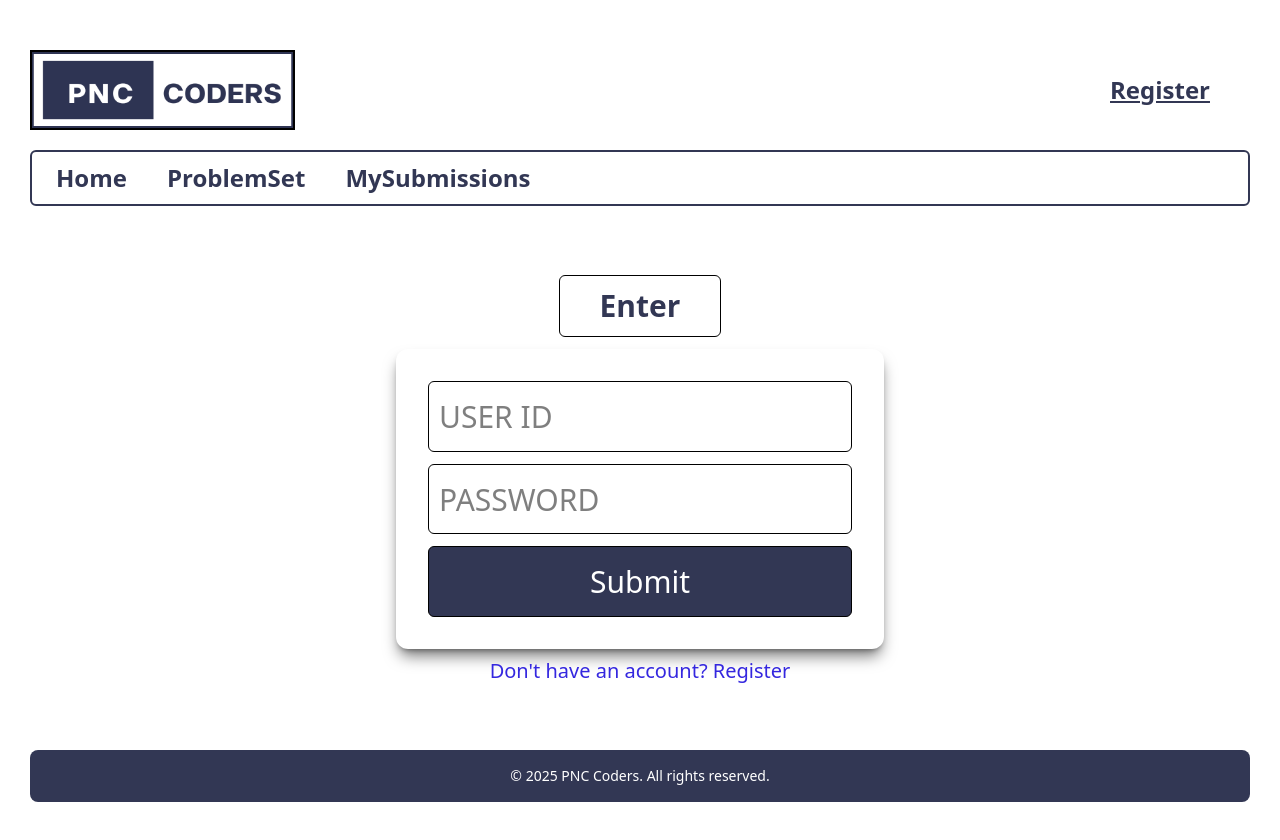
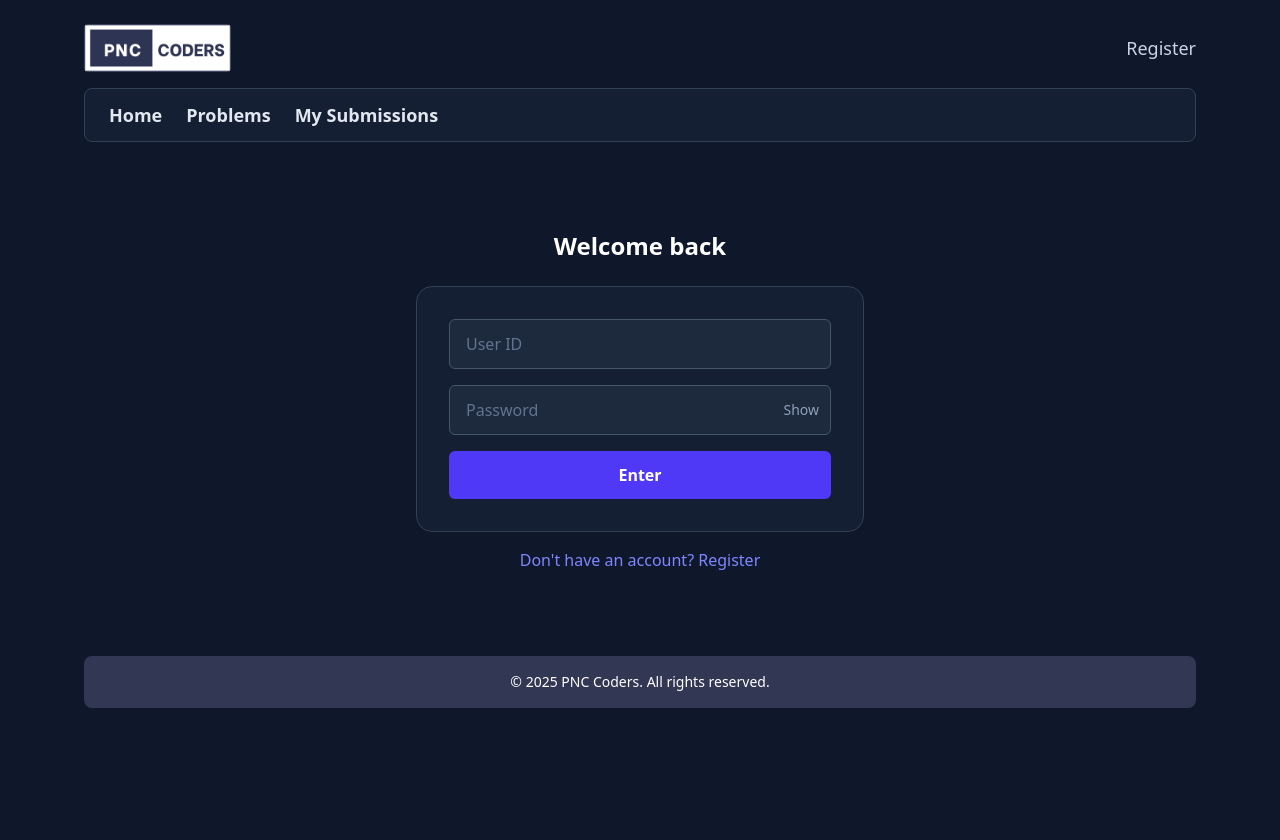
Before and after one commit to ladiwalparth/OJProject, a React (Vite) app in the folder frontend/: page /enter in a window 1280 px wide. Shown: the top 840 px of the page. After the commit the page ends 800 px from the top, so only its background shows below. Built offline with nearby package versions, Linux system fonts and the light colour scheme; no server answers.

Commit message:
Upgrade UI, Problem set and Test cases

```diff
--- a/frontend/src/Layout.jsx
+++ b/frontend/src/Layout.jsx
@@ -1,15 +1,15 @@
-import React from 'react'
-import {Outlet} from 'react-router-dom'
-import Header from './components/Header/Header.jsx'
-import Footer from './components/Footer/Footer.jsx'
-const Layout = () => {
-  return (
-    <div className="w-full min-h-screen px-[30px] py-[50px]">
-      <Header/>
-      <Outlet/>
-      <Footer/>
+import { Outlet } from 'react-router-dom';
+import Header from './components/Header/Header.jsx';
+import Footer from './components/Footer/Footer.jsx';
+
+const Layout = () => (
+  <div className="min-h-screen bg-slate-900 text-slate-200">
+    <div className="max-w-6xl mx-auto px-5 py-6">
+      <Header />
+      <main className="mt-6"><Outlet /></main>
+      <Footer />
     </div>
-  )
-}
+  </div>
+);
 
-export default Layout
+export default Layout;
--- a/frontend/src/components/Enter/Enter.jsx
+++ b/frontend/src/components/Enter/Enter.jsx
@@ -1,45 +1,35 @@
-import { Link, useNavigate } from "react-router-dom"
+import { useState } from 'react';
+import { Link, useNavigate } from 'react-router-dom';
+import { enterData } from '../../service/api';
 
-import { enterData } from "../../service/api";
 const Enter = () => {
-
   const navigate = useNavigate();
-
+  const [showPw, setShowPw] = useState(false);
 
   const handleSubmit = async (e) => {
     e.preventDefault();
+    const formData = { userId: e.target.userId.value, password: e.target.password.value };
+    try { await enterData(formData, navigate); } catch (err) { console.log(err.message); }
+  };
 
-    const userId = e.target.userId.value;
-    const password = e.target.password.value;
+  const field = "w-full rounded-md border border-slate-600 bg-slate-800 text-slate-100 placeholder-slate-500 px-4 py-3 outline-none focus:border-indigo-500 transition";
 
-    const formData = {
-      userId,
-      password
-    }
+  return (
+    <div className="flex flex-col items-center justify-center py-16">
+      <h1 className="text-2xl font-bold text-white mb-6">Welcome back</h1>
+      <form onSubmit={handleSubmit} className="w-full max-w-md rounded-2xl border border-slate-700 bg-slate-800/50 p-8 flex flex-col gap-4">
+        <input name="userId" placeholder="User ID" className={field} required />
+        <div className="relative">
+          <input name="password" type={showPw ? "text" : "password"} placeholder="Password" className={field} required />
+          <button type="button" onClick={() => setShowPw(s => !s)} className="absolute right-3 top-1/2 -translate-y-1/2 text-sm text-slate-400 hover:text-slate-200">
+            {showPw ? "Hide" : "Show"}
+          </button>
+        </div>
+        <button className="rounded-md bg-indigo-600 hover:bg-indigo-500 py-3 font-semibold text-white transition">Enter</button>
+      </form>
+      <Link to="/register" className="mt-4 text-indigo-400 hover:text-indigo-300">Don't have an account? Register</Link>
+    </div>
+  );
+};
 
-    try {
-
-      await enterData(formData,navigate);
-
-
-    } catch (error) {
-
-      console.log(error.message);
-    }
-  }
-  return (
-    <div className="mt-[12px] h-[500px] w-full flex flex-col justify-center items-center">
-      <div className="text-3xl text-[#323754] mb-3 border border-black rounded-md py-3 px-10 font-bold"> Enter </div>
-      <form onSubmit={handleSubmit} className="rounded-xl h-[300px] w-[40%] shadow-lg/50 flex flex-col p-8 gap-3">
-        <input name="userId" placeholder="USER ID" className="h-full w-full border border-black rounded-md text-3xl p-2.5" required />
-        <input name="password" placeholder="PASSWORD" className="h-full w-full border border-black rounded-md text-3xl p-2.5" required />
-        <button className="h-full w-full border border-black rounded-md text-3xl p-2.5 text-white bg-[#323754]">Submit</button>
-      </form>
-      <Link to='/register' className='text-xl mt-2 text-[#3427df]'>
-        Don't have an account? Register
-      </Link>
-    </div>
-  )
-}
-
-export default Enter
+export default Enter;
--- a/frontend/src/components/Header/Header.jsx
+++ b/frontend/src/components/Header/Header.jsx
@@ -1,69 +1,42 @@
-import React from 'react';
 import weblogo from '../../assets/FinalLogoOJcopy.png';
-import { NavLink, Link, useLocation, useLoaderData } from 'react-router-dom';
+import { Link, useLocation, useLoaderData } from 'react-router-dom';
 import { logoutUser } from '../../service/api';
+
 const Header = () => {
-  const location = useLocation();
+  const { pathname } = useLocation();
   const loader = useLoaderData();
-  const currentPath = location.pathname;
-  const handleOnClick = () => {
-    logoutUser();
-  }
+  const link = "text-lg font-medium text-slate-300 hover:text-white transition";
+  const nav = "text-lg font-semibold text-slate-200 hover:text-indigo-400 transition";
+
   return (
-    <>
-      <header className="grid grid-cols-9 grid-rows-[80px_80px] w-full gap-x-2 gap-y-2">
-        <Link
-          to="/"
-          className="border border-black h-full w-full col-span-2"
-        >
-          <img src={weblogo} alt="Website Logo" className="border border-black h-full w-full col-span-2" /></Link>
-        {/* <div className="col-start-8 col-span-2 flex items-center justify-end">
-          <Link to='/enter' className='text-center text-2xl text-[#323754]'>Enter</Link>
-          <span className='text-center text-2xl text-[#323754] mx-2'>|</span>
-          <Link to='/register' className='text-center text-2xl text-[#323754]'>Register</Link>
-          {if(location.path === "/enter"){
-          <Link to='/register' className='text-center text-2xl text-[#323754]'>Register</Link>
-        } else if(location.path === "/register"){
-          <Link to='/enter' className='text-center text-2xl text-[#323754]'>Enter</Link>
-        } else if(loader){
-          <Link to='/' className='text-center text-2xl text-[#323754]'>loader.userId</Link>
-        } else {
-          <Link to='/enter' className='text-center text-2xl text-[#323754]'>Enter</Link>
-          <span className='text-center text-2xl text-[#323754] mx-2'>|</span>
-          <Link to='/register' className='text-center text-2xl text-[#323754]'>Register</Link>
-        }}
-        </div> */}
-        <div className="col-start-8 col-span-2 flex items-center justify-end">
-          {currentPath === "/enter" ? (
-            <Link to="/register" className="text-center text-2xl text-[#323754] mr-10 font-semibold underline">Register</Link>
-          ) : currentPath === "/register" ? (
-            <Link to="/enter" className="text-center text-2xl text-[#323754] mr-10 font-semibold underline">Enter</Link>
+    <header className="flex flex-col gap-4">
+      <div className="flex items-center justify-between">
+        <Link to="/"><img src={weblogo} alt="Online Judge" className="h-12 w-auto rounded" /></Link>
+        <div className="flex items-center gap-4">
+          {pathname === "/enter" ? (
+            <Link to="/register" className={link}>Register</Link>
+          ) : pathname === "/register" ? (
+            <Link to="/enter" className={link}>Enter</Link>
           ) : loader?.id ? (
             <>
-              <Link to="/" className="text-center text-2xl text-[#323754] font-semibold underline">{loader.id} </Link>
-              <span className="text-center text-2xl text-[#323754] mx-2 font-semibold underline">|</span>
-              <button onClick={handleOnClick} className="text-center text-2xl text-[#323754] font-semibold underline cursor-pointer">Logout</button>
+              <span className="text-slate-400">Hi, <span className="text-white font-semibold">{loader.id}</span></span>
+              <button onClick={logoutUser} className="rounded-md bg-slate-700 hover:bg-slate-600 px-3 py-1.5 text-sm font-semibold text-white transition cursor-pointer">Logout</button>
             </>
           ) : (
             <>
-              <Link to="/enter" className="text-center text-2xl text-[#323754] font-semibold underline">Enter</Link>
-              <span className="text-center text-2xl text-[#323754] mx-2 font-semibold underline">|</span>
-              <Link to="/register" className="text-center text-2xl text-[#323754] font-semibold underline">Register</Link>
+              <Link to="/enter" className={link}>Enter</Link>
+              <span className="text-slate-600">|</span>
+              <Link to="/register" className={link}>Register</Link>
             </>
           )}
         </div>
-        <div className="col-span-9 flex items-center">
-          <div className="border-2 border-[#323754] rounded-md w-full h-[70%] flex items-center justify-start p-3 px-6 gap-10">
-            <Link to="/" className="text-2xl text-[#323754] font-semibold">Home</Link>
-            <Link to="/problemSet" className="text-2xl text-[#323754] font-semibold">ProblemSet</Link>
-            <Link to="/Submissions" className="text-2xl text-[#323754] font-semibold">MySubmissions</Link>
-          </div>
-        </div>
-
-
-
-      </header>
-    </>
+      </div>
+      <nav className="flex items-center gap-6 rounded-lg border border-slate-700 bg-slate-800/50 px-6 py-3">
+        <Link to="/" className={nav}>Home</Link>
+        <Link to="/problemSet" className={nav}>Problems</Link>
+        <Link to="/Submissions" className={nav}>My Submissions</Link>
+      </nav>
+    </header>
   );
 };
 
--- a/frontend/src/components/ProblemSet/ProblemSet.jsx
+++ b/frontend/src/components/ProblemSet/ProblemSet.jsx
@@ -1,32 +1,32 @@
-import React, { useEffect, useState } from 'react'
+import { useEffect, useState } from 'react';
 import { Link, useNavigate } from 'react-router-dom';
-import { getProblems } from '../../service/api'
+import { getProblems } from '../../service/api';
+
+const diff = (d) =>
+  d === 'Easy' ? 'bg-green-500/15 text-green-400'
+  : d === 'Medium' ? 'bg-amber-500/15 text-amber-400'
+  : d === 'Hard' ? 'bg-red-500/15 text-red-400'
+  : 'bg-slate-600/30 text-slate-300';
+
 const ProblemSet = () => {
   const navigate = useNavigate();
   const [problems, setProblems] = useState([]);
-  useEffect(() => {
-    const fetchproblems = async () => {
-      const data = await getProblems(navigate);
-      setProblems(data);
-    }
-    fetchproblems();
-  }, []);
+  useEffect(() => { (async () => setProblems(await getProblems(navigate) || []))(); }, []);
 
   return (
-    <div className="flex flex-col gap-2">
+    <div className="flex flex-col gap-4">
+      <h1 className="text-2xl font-bold text-white">Problems</h1>
+      <div className="flex flex-col gap-2">
+        {problems.map((item) => (
+          <Link to={`/submit/${item.code}`} key={item._id}
+            className="group flex items-center justify-between rounded-lg border border-slate-700 bg-slate-800/50 hover:bg-slate-800 hover:border-indigo-500 px-5 py-4 transition">
+            <span className="text-lg font-medium text-slate-200 group-hover:text-white">{item.name}</span>
+            <span className={`text-sm font-semibold px-3 py-1 rounded-full ${diff(item.difficulty)}`}>{item.difficulty}</span>
+          </Link>
+        ))}
+      </div>
+    </div>
+  );
+};
 
-      {problems.map(item => {
-        return // from: <Link to={`/displayProblem/${item.code}`} ...
-<Link to={`/submit/${item.code}`} key={item._id} className="text-2xl text-[#323754] font-semibold h-10 border-2 border-[#323754] px-3 flex justify-between items-center">
-          <div className="mx-5">{item.name}</div>
-          <div>{item.difficulty}</div>
-        </Link>
-      })}
-      {/* note if you are using curly brackets in map then you must use return, implicit
-      return would not work then */}
-    </div>
-  )
-
-}
-
-export default ProblemSet
+export default ProblemSet;
--- a/frontend/src/components/Register/Register.jsx
+++ b/frontend/src/components/Register/Register.jsx
@@ -1,56 +1,44 @@
-import React from 'react'
-import { Link, useNavigate } from 'react-router-dom'
-import {uploadData} from '../../service/api.js'
+import { useState } from 'react';
+import { Link, useNavigate } from 'react-router-dom';
+import { uploadData } from '../../service/api.js';
 
 const Register = () => {
+  const navigate = useNavigate();
+  const [showPw, setShowPw] = useState(false);
 
-    const navigate = useNavigate();
+  const handleSubmit = async (e) => {
+    e.preventDefault();
+    const formData = {
+      fullName: e.target.fullName.value,
+      email: e.target.email.value,
+      password: e.target.password.value,
+      dob: e.target.dob.value,
+      userId: e.target.userId.value,
+    };
+    try { await uploadData(formData, navigate); } catch (err) { console.log(err.message); }
+  };
 
-    const handleSubmit = async (e) => {
-        e.preventDefault();
+  const field = "w-full rounded-md border border-slate-600 bg-slate-800 text-slate-100 placeholder-slate-500 px-4 py-3 outline-none focus:border-indigo-500 transition";
 
-        const fullName = e.target.fullName.value;
-        const email = e.target.email.value;
-        const password = e.target.password.value;
-        const dob = e.target.dob.value;
-        const userId = e.target.userId.value;
+  return (
+    <div className="flex flex-col items-center justify-center py-10">
+      <h1 className="text-2xl font-bold text-white mb-6">Create your account</h1>
+      <form onSubmit={handleSubmit} className="w-full max-w-md rounded-2xl border border-slate-700 bg-slate-800/50 p-8 flex flex-col gap-4">
+        <input name="fullName" placeholder="Full name" className={field} required />
+        <input name="email" type="email" placeholder="Email" className={field} required />
+        <div className="relative">
+          <input name="password" type={showPw ? "text" : "password"} placeholder="Password" className={field} required />
+          <button type="button" onClick={() => setShowPw(s => !s)} className="absolute right-3 top-1/2 -translate-y-1/2 text-sm text-slate-400 hover:text-slate-200">
+            {showPw ? "Hide" : "Show"}
+          </button>
+        </div>
+        <input name="dob" type="date" className={field} required />
+        <input name="userId" placeholder="User ID" className={field} required />
+        <button className="rounded-md bg-indigo-600 hover:bg-indigo-500 py-3 font-semibold text-white transition">Register</button>
+      </form>
+      <Link to="/enter" className="mt-4 text-indigo-400 hover:text-indigo-300">Already a user? Enter</Link>
+    </div>
+  );
+};
 
-        const formData = {
-            fullName,
-            email,
-            password,
-            dob,
-            userId
-        }
-
-        try {
-
-            await uploadData(formData,navigate);
-
-        } catch (error) {
-
-            console.log(error.message);
-        }
-    }
-
-    return (
-        <div className="mt-[50px] h-[625px] w-full flex flex-col justify-center items-center">
-            <div className="text-3xl text-[#323754] mb-3 border border-black rounded-md py-3 px-6 font-bold"> Register </div>
-
-            <form onSubmit={handleSubmit} className="rounded-xl h-[500px] w-[40%] shadow-lg/50 flex flex-col p-8 gap-3">
-                <input name="fullName" placeholder="FULL NAME" className="h-full w-full border border-black rounded-md text-3xl p-2.5" required/>
-                <input name="email" type="email" placeholder="EMAIL" className="h-full w-full border border-black rounded-md text-3xl p-2.5" required/>
-                <input name="password" placeholder="PASSWORD" className="h-full w-full border border-black rounded-md text-3xl p-2.5" required/>
-                <input name="dob" placeholder="DATE OF BIRTH (YYYY-MM-DD)" className="h-full w-full border border-black rounded-md text-3xl p-2.5" pattern="\d{4}-\d{2}-\d{2}" required />
-                <input name="userId" placeholder="USER ID" className="h-full w-full border border-black rounded-md text-3xl p-2.5" required/>
-                <button className="h-full w-full border border-black rounded-md text-3xl p-2.5 text-white bg-[#323754]">Submit</button>
-            </form>
-
-            <Link to='/enter' className='text-xl mt-2 text-[#3427df]'>
-                Already a user? Enter
-            </Link>
-        </div>
-    )
-}
-
-export default Register
+export default Register;
--- a/frontend/src/components/Submissions/Submissions.jsx
+++ b/frontend/src/components/Submissions/Submissions.jsx
@@ -1,31 +1,32 @@
-import React, { useEffect, useState } from 'react'
+import { useEffect, useState } from 'react';
 import { useNavigate } from 'react-router-dom';
-import { getSubmissions } from '../../service/api'
+import { getSubmissions } from '../../service/api';
+
+const vstyle = (v) =>
+  v === 'Accepted' ? 'bg-green-500/15 text-green-400'
+  : v === 'Wrong Answer' ? 'bg-red-500/15 text-red-400'
+  : v === 'Time Limit Exceeded' ? 'bg-amber-500/15 text-amber-400'
+  : 'bg-orange-500/15 text-orange-400';
+
 const Submissions = () => {
   const navigate = useNavigate();
   const [submissions, setSubmissions] = useState([]);
-  useEffect(() => {
-    const fetchSubmissions = async () => {
-      const data = await getSubmissions(navigate);
-      setSubmissions(data);
-    }
-    fetchSubmissions();
-  }, []);
+  useEffect(() => { (async () => setSubmissions(await getSubmissions(navigate) || []))(); }, []);
 
   return (
-    <div className="flex flex-col gap-2">
+    <div className="flex flex-col gap-4">
+      <h1 className="text-2xl font-bold text-white">My Submissions</h1>
+      {submissions.length === 0 && <p className="text-slate-400">No submissions yet.</p>}
+      <div className="flex flex-col gap-2">
+        {submissions.map((item) => (
+          <div key={item._id} className="flex items-center justify-between rounded-lg border border-slate-700 bg-slate-800/50 px-5 py-4">
+            <span className="text-lg font-medium text-slate-200">{item.problem}</span>
+            <span className={`text-sm font-semibold px-3 py-1 rounded-full ${vstyle(item.verdict)}`}>{item.verdict}</span>
+          </div>
+        ))}
+      </div>
+    </div>
+  );
+};
 
-      {submissions && submissions.map(item => {
-        return <div key={item._id} className="text-2xl text-[#323754] font-semibold h-10 border-2 border-[#323754] px-3 flex justify-between items-center">
-          <div className="mx-5">ProblemName:  {item.problem}</div>
-          <div className="mx-5">Verdict:  {item.verdict}</div>
-        </div>
-      })}
-      {/* note if you are using curly brackets in map then you must use return, implicit
-      return would not work then */}
-    </div>
-  )
-
-}
-
-export default Submissions
+export default Submissions;
--- a/frontend/src/index.css
+++ b/frontend/src/index.css
@@ -1,6 +1,8 @@
 @import "tailwindcss";
 
-/* readable markdown inside the AI review panel */
+:root { color-scheme: dark; }
+body { background-color: #0f172a; color: #e2e8f0; }
+
 .md ul { list-style: disc; padding-left: 1.25rem; }
 .md ol { list-style: decimal; padding-left: 1.25rem; }
 .md li { margin: 0.15rem 0; }
```
Also changed, not shown: frontend/src/components/Home/Home.jsx (+38 -38 lines), 2 other files (tests, documents, lock files or other folders).
